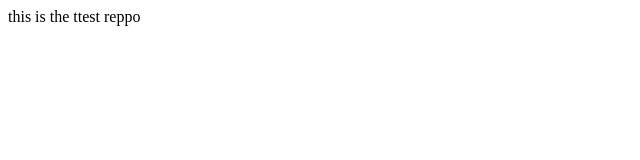
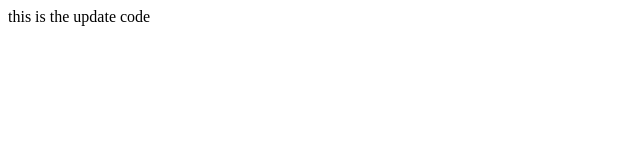
Before and after one commit to shilscode/CODSOFT-, a plain HTML site: page index.html in a window 1280 px wide. Shown: the full height of the page, 0-640 px from the left. Drawn offline with Linux system fonts and the light colour scheme.

Commit message:
modified

```diff
--- a/index.html
+++ b/index.html
@@ -6,6 +6,6 @@
     <title>Document</title>
 </head>
 <body>
-   this  is  the ttest  reppo
+   this  is the update code
 </body>
 </html>
```
